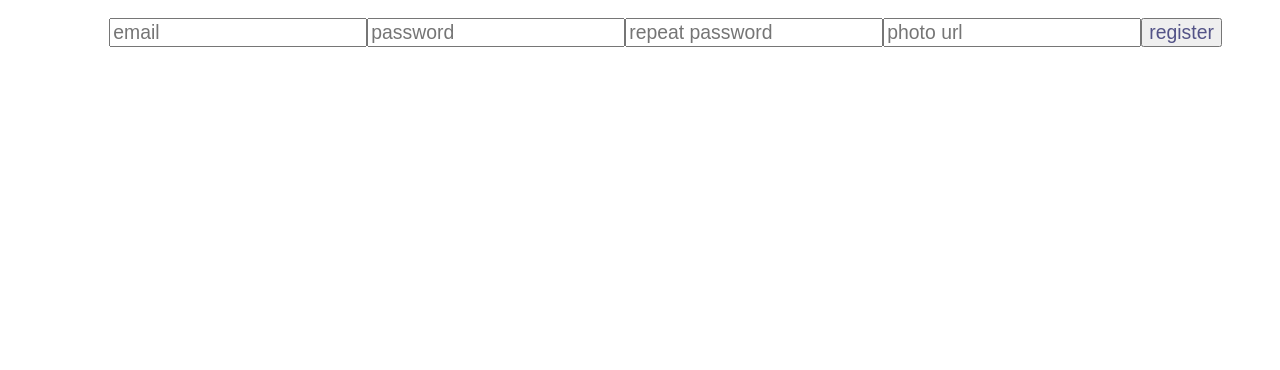
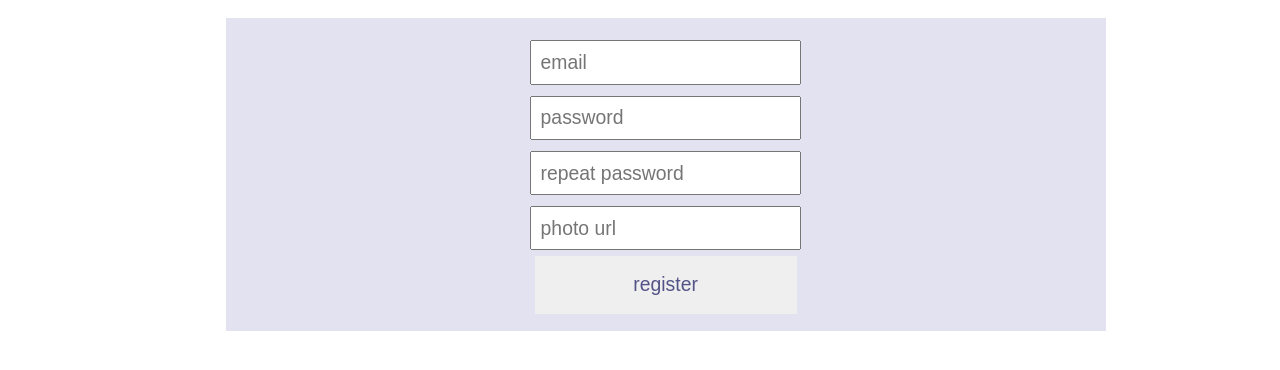
Before and after one commit to KlimaGi/users-login-registration, a React (Create React App) app in the folder front/: page /register in a window 1280 px wide. Shown: the top 370 px of the page. Built offline with nearby package versions, Linux system fonts and the light colour scheme.

Commit message:
feat: add logout

```diff
--- a/front/src/App.js
+++ b/front/src/App.js
@@ -7,7 +7,6 @@ import RegisterPage from './pages/register-page';
 
 function App() {
   return (
-    <div className='main'>
     <BrowserRouter>
       <Routes>
         <Route path='/' element={<IndexPage />} />
@@ -15,7 +14,6 @@ function App() {
         <Route path='/register' element={<RegisterPage />} />
       </Routes>
     </BrowserRouter>
-    </div>
   );
 }
 
--- /dev/null
+++ b/front/src/components/button.jsx
@@ -0,0 +1,9 @@
+import React from 'react'
+
+const Button = ({ func, text }) => {
+  return (
+    <button onClick={func} className='button'>{text}</button>
+  )
+}
+
+export default Button;
--- a/front/src/pages/index-page.jsx
+++ b/front/src/pages/index-page.jsx
@@ -1,9 +1,16 @@
 import React, { useState } from 'react';
-import { useEffect } from 'react';
+import { useNavigate } from 'react-router-dom';
+import Button from '../components/button';
 import { get } from '../plugins/http';
 
 const IndexPage = () => {
   const [photo, setPhoto] = useState('');
+  const nav = useNavigate();
+
+  const logout = () => {
+    sessionStorage.removeItem("secret");
+    nav('/login');
+  }
 
   const getPhoto = async () => {
     let secretI = sessionStorage.getItem('secret');
@@ -13,11 +20,14 @@ const IndexPage = () => {
   }
 
   return (
-    <div className='d-flex fd-column'>
-      <h5>Middles</h5>
-      <p>hi, user</p>
+    <div className=''>
 
-      <button onClick={getPhoto} className='button'>get photo</button>
+      <div className='line'>
+        <div>Posts</div>
+        <Button func={logout} text='logout' />
+      </div>
+
+      <Button func={getPhoto} text='get photo' />
       <div className='post'>
         <img src={photo} alt="" />
       </div>
--- a/front/src/pages/login-page.jsx
+++ b/front/src/pages/login-page.jsx
@@ -1,6 +1,7 @@
 import React, { useRef, useState } from 'react';
+import { useNavigate } from 'react-router-dom';
 import { post } from '../plugins/http';
-import { useNavigate } from 'react-router-dom';
+import Button from '../components/button';
 
 const LoginPage = () => {
   const emailRef = useRef();
@@ -21,12 +22,15 @@ const LoginPage = () => {
   }
 
   return (
-    <div>
-      <input ref={emailRef} type='text' placeholder='email' />
-      <input ref={passwordRef} type='text' placeholder='password' />
+    <div className='main'>
 
-      <button onClick={login}>login</button>
-      <span className='error-msg'>{error}</span>
+      <div className='container'>
+        <input ref={emailRef} type='text' placeholder='email' className='input' />
+        <input ref={passwordRef} type='text' placeholder='password' className='input' />
+
+        <Button func={login} text="login" />
+        <span className='error-msg'>{error}</span>
+      </div>
     </div>
   )
 }
--- a/front/src/pages/register-page.jsx
+++ b/front/src/pages/register-page.jsx
@@ -29,14 +29,16 @@ const RegisterPage = () => {
   }
 
   return (
-    <div>
-      <input ref={emailRef} type='text' placeholder='email' />
-      <input ref={passwordRef} type='text' placeholder='password' />
-      <input ref={password2Ref} type='text' placeholder='repeat password' />
-      <input ref={photoRef} type='text' placeholder='photo url' />
+    <div className='main'>
+      <div className='container'>
+        <input ref={emailRef} type='text' placeholder='email' className='input' />
+        <input ref={passwordRef} type='text' placeholder='password' className='input' />
+        <input ref={password2Ref} type='text' placeholder='repeat password' className='input' />
+        <input ref={photoRef} type='text' placeholder='photo url' className='input' />
 
-      <button onClick={register}>register</button>
-      <span className='error-msg'>{error}</span>
+        <button className='button' onClick={register}>register</button>
+        <span className='error-msg'>{error}</span>
+      </div>
     </div>
   )
 }
--- a/front/src/styles.css
+++ b/front/src/styles.css
@@ -17,20 +17,27 @@
 .fd-column{
   flex-direction: column;
 }
+.line{
+  margin: 0.5rem;
+  display: flex;
+  justify-content: space-between;
+  align-items: center;
+}
 .container {
   width: 50rem;
+  padding: 1rem;
   background-color: #e2e2f0;
   display: flex;
+  flex-direction: column;
   justify-content: center;
-  flex-wrap: wrap;
   align-items: center;
 }
 
 .button{
   padding: 1rem;
-  margin: 0.5rem;
   box-sizing: border-box;
   border-style: none;
+  width: 31%;
 }
 
 .input {
```
Lines whose indentation alone changed are shown as unchanged.
